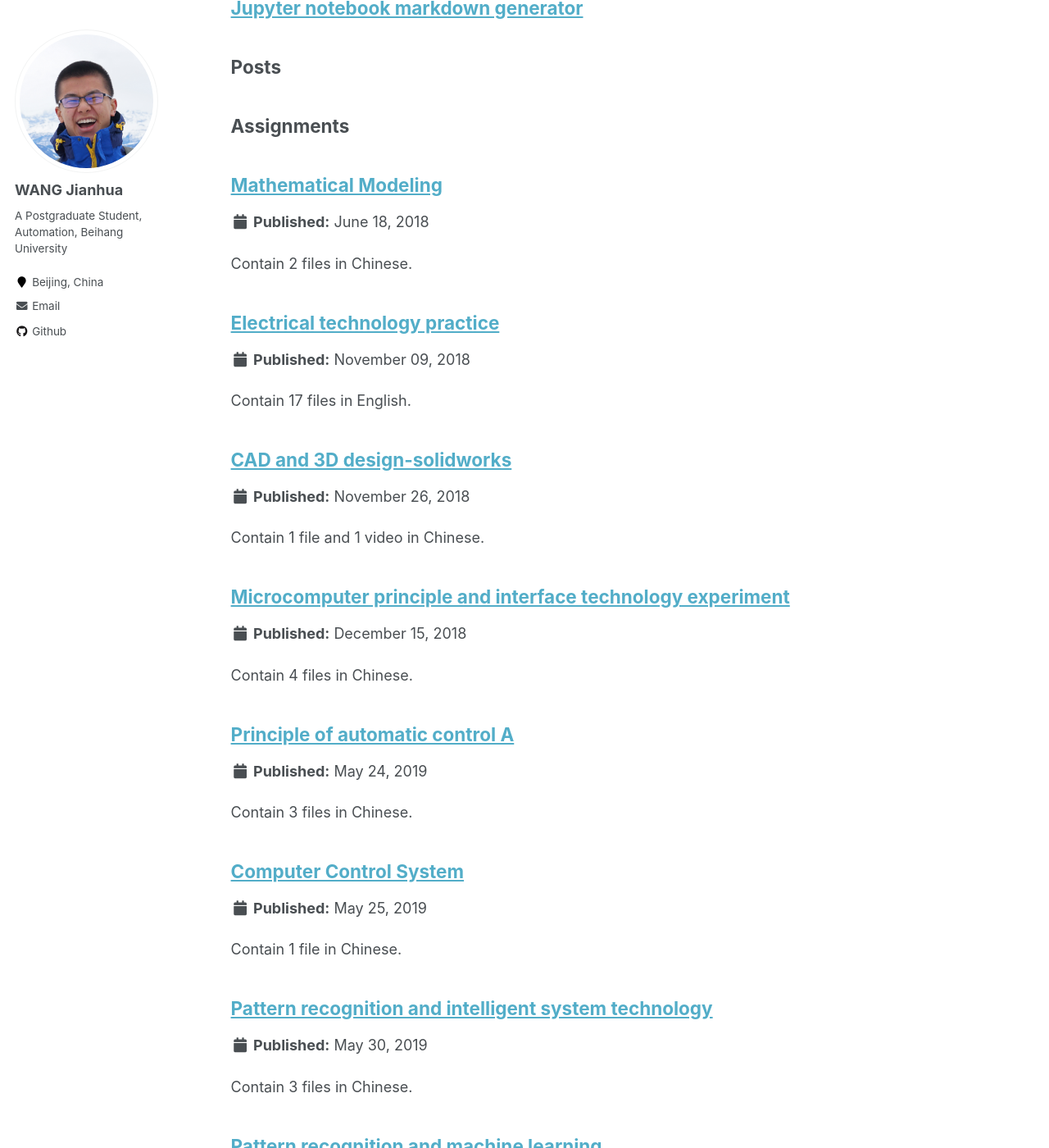
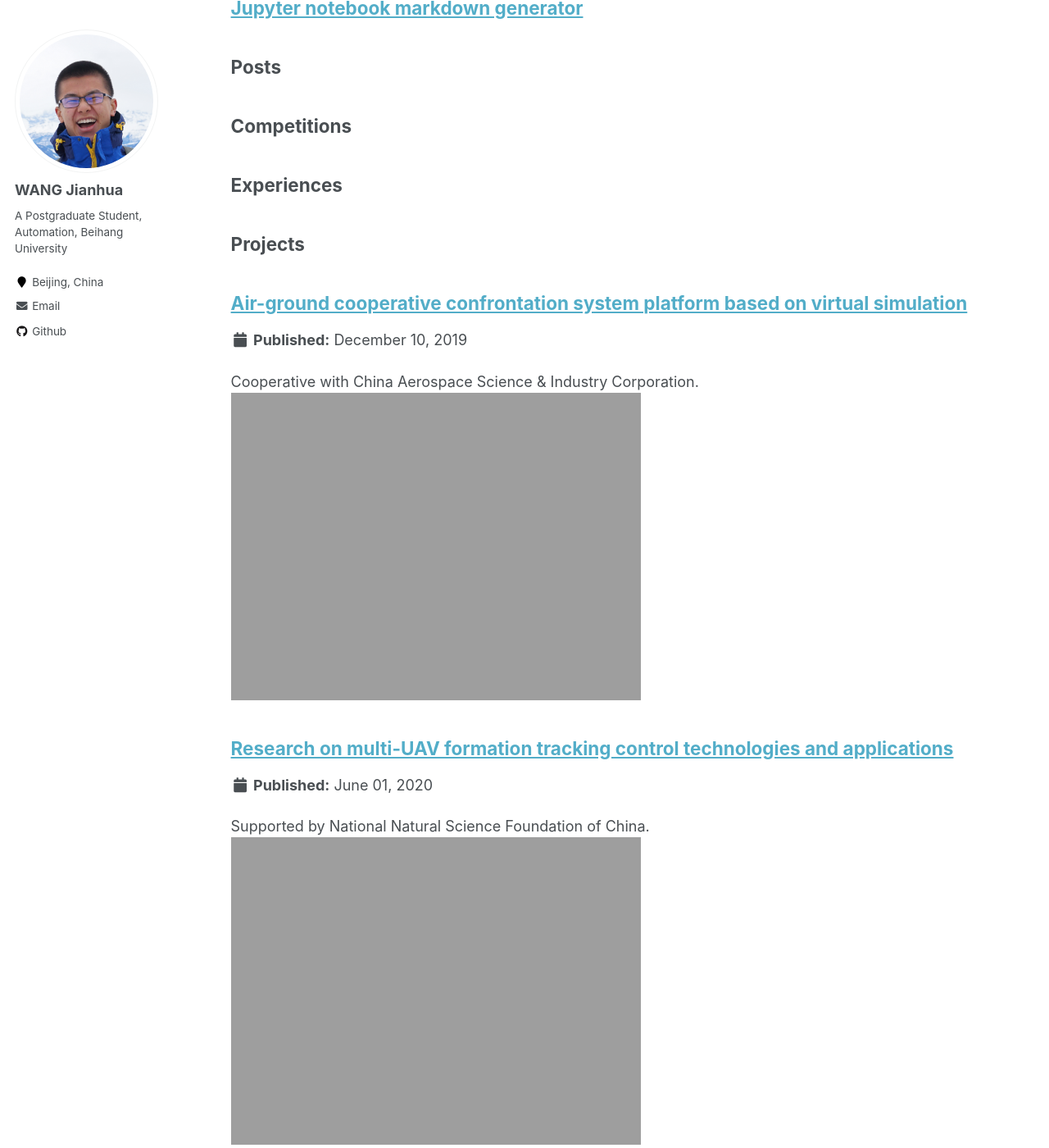
Before and after one commit to jianhua-WANG-ENS/old-homepage, a Jekyll site: the page built from _pages/sitemap.md, in a window 1280 px wide and 1400 px high, scrolled down 1437 px. Shown: the whole window at 82% size. Built offline with Jekyll 4.4.1, drawn with Linux system fonts in a browser that asks for light colours; some of the changed text lies outside the part shown.

Commit message:
Modify the Competitions bar

```diff
--- a/_Assignments/CAD and 3D design-solidworks.md
+++ /dev/null
@@ -1,25 +0,0 @@
----
-title: "CAD and 3D design-solidworks"
-collection: Assignments
-permalink: /Assignments/CAD and 3D design-solidworks
-excerpt: 'Contain 1 file and 1 video in Chinese.'
-date: 2018-11-26
----
-
-## Introduction
-
-|    Language     |  Chinese   |
-| :-------------: | :--------: |
-|     Credit      |     1      |
-| Number of files |     1      |
-|      Type       | Assignment |
-
-Through the systematic introduction of the CAD software Solidworks standard drawing tools and feature commands, combined with several design example demonstrations, students can master the basic skills of using Solidworks software for 3D design.
-
-**Video：**
-<iframe width="560" height="315" src="https://www.youtube.com/embed/MCbdPn2Xo3s" frameborder="0" allow="accelerometer; autoplay; encrypted-media; gyroscope; picture-in-picture" allowfullscreen></iframe>
-
-
-## Files
-
-Designing Documents can be downloaded <a href="http://Li-jinjie.github.io/files/CAD and 3D design-solidworks/file.rar" target="_blank">here</a>
--- a/_Assignments/Computer-control-system.md
+++ /dev/null
@@ -1,24 +0,0 @@
----
-title: "Computer Control System"
-collection: Assignments
-permalink: /Assignments/Computer-control-system
-excerpt: 'Contain 1 file in Chinese.'
-date: 2019-05-25
----
-
-## Introduction
-
-|   Language   | Chinese    |
-| :----------: | :----------: |
-|    Credit    | 2          |
-| Number of files | 1          |
-|  Type  | Assignment |
-
-
-This course is mainly to solve the computer control problems in the fast dynamic process, precise modeling, and design of the moving body control. It focuses on the basic theory of discrete systems, the analysis design method, and the general computer control system implementation technology.
-
-<img src="https://s2.ax1x.com/2019/07/28/eQq1FP.png" alt="eQq1FP.png" border="0" />
-
-## Files
-
-The report of my final assignment can be opened <a href="http://Li-jinjie.github.io/files/Computer control system/The great assignment.pdf" target="_blank">here</a>
--- a/_Assignments/DSP.md
+++ /dev/null
@@ -1,37 +0,0 @@
----
-title: "Digital Signal Processing"
-collection: Assignments
-permalink: /Assignments/DSP
-excerpt: 'Contain 2 files in Chinese.'
-# venue: 'DSP'
-date: 2019-06-21
----
-
-## Introduction
-
-|    Language     |          Chinese          |
-| :-------------: | :-----------------------: |
-|     Credit      | 2.5(Theory)+1(Experiment) |
-| Number of files |             2             |
-|      Type       |    Experiment Reports     |
-
-**Theory:**
-
-The main contents of this course include: time-domain, frequency-domain and Z-domain analysis methods for discrete-time signals and systems; sampling theory and application of discrete-time signals; basic concepts, calculation methods and typical applications of discrete Fourier transform; Filter architecture and design methods, the finite-length effect analysis of digital signal processing systems, and more.
-
-**Experiment:**
-
-1. Typical signal time domain analysis and processing experiment
-2. Frequency domain analysis and processing experiments of typical signals
-3. IIR and FIR digital filter design experiment
-4. Analysis and processing experiments of typical engineering signals
-
-<img src="https://s2.ax1x.com/2019/07/28/eQbbaq.jpg" alt="eQbbaq.jpg" border="0" />
-
-## Files
-
-The experiment reports can be opened from the links below:
-
-<a href="http://Li-jinjie.github.io/files/DSP/hardware experiment.pdf" target="_blank">Hardware part</a> (TMS320F28335)
-
-<a href="http://Li-jinjie.github.io/files/DSP/software experiment.pdf" target="_blank">Software part</a> (MATLAB)
--- a/_Assignments/Electrical technology practice.md
+++ /dev/null
@@ -1,57 +0,0 @@
----
-title: "Electrical technology practice"
-collection: Assignments
-permalink: /Assignments/Electrical technology practice
-excerpt: 'Contain 17 files in English.'
-date: 2018-11-9
----
-
-## Introduction
-
-|    Language     |           English           |
-| :-------------: | :-------------------------: |
-|     Credit      | 2(2018 Spring)+2(2018 Fall) |
-| Number of files |             17              |
-|      Type       |  Experiments & Assignments  |
-
- "Electrical Technology Practice" is an experimental-oriented course, which aims: cultivate students' initial engineering and technical skills in circuits, analog electronic circuits, and digital circuits; learn to use common electronic instruments for circuits;  consolidate and deepen the primary theoretical knowledge of the prerequisite courses, and indeed combine theory with practice.
-
-## Files
-
-Analog circuit experiments:
-
-1. <a href="http://Li-jinjie.github.io/files/Electrical technology practice/A Experiment 2 Line Frequency Alternating Current Source.pdf" target="_blank">Line Frequency Alternating Current Source</a>
-
-2. <a href="http://Li-jinjie.github.io/files/Electrical technology practice/A Experiment 3 Two-port Networks and Applications.pdf" target="_blank">Two-port Networks and Applications</a>
-
-3. <a href="http://Li-jinjie.github.io/files/Electrical technology practice/A Experiment 4 The Frequency Characteristics and Square Wave Response of Circuits.pdf" target="_blank">The Frequency Characteristics and Square Wave Response of Circuits</a>
-
-4. <a href="http://Li-jinjie.github.io/files/Electrical technology practice/A Experiment 5 Common-Emitter Amplifier.pdf" target="_blank">Common-Emitter Amplifier</a>
-
-5. <a href="http://Li-jinjie.github.io/files/Electrical technology practice/A Experiment 6 Integrated Operational Amplifier_1.pdf" target="_blank">Integrated Operational Amplifier_1</a>
-
-6. <a href="http://Li-jinjie.github.io/files/Electrical technology practice/A Experiment 7 Integrated Operational Amplifier_2.pdf" target="_blank">Integrated Operational Amplifier_2</a>
-
-7. <a href="http://Li-jinjie.github.io/files/Electrical technology practice/A Experiment 8 Adjustment and Measurement of Power Amplifiers.pdf" target="_blank">Adjustment and Measurement of Power Amplifiers</a>
-
-8. <a href="http://Li-jinjie.github.io/files/Electrical technology practice/A Experiment 9 Power Supply.pdf" target="_blank">Power Supply</a>
-
-Digital circuit experiments:
-
-1. <a href="http://Li-jinjie.github.io/files/Electrical technology practice/D Experiment 1 The 555 Timer Applications.pdf" target="_blank">The 555 Timer Applications</a>
-
-2. <a href="http://Li-jinjie.github.io/files/Electrical technology practice/D Experiment 3 Combinational Logic and Sequential Logic Circuit Design.pdf" target="_blank">Combinational Logic and Sequential Logic Circuit Design</a>
-
-3. <a href="http://Li-jinjie.github.io/files/Electrical technology practice/D Experiment 4 Simple Digital Cymometer.pdf" target="_blank">Simple Digital Cymometer</a>
-
-4. <a href="http://Li-jinjie.github.io/files/Electrical technology practice/D Experiment 5 Sequential Lock.pdf" target="_blank">Sequential Lock</a>
-
-5. <a href="http://Li-jinjie.github.io/files/Electrical technology practice/D Experiment 6 Digitalized Signal Generator.pdf" target="_blank">Digitalized Signal Generator</a>
-
-6. <a href="http://Li-jinjie.github.io/files/Electrical technology practice/D Experiment 7 Dynamic Scan Display System Design.pdf" target="_blank">Dynamic Scan Display System Design</a>
-
-7. <a href="http://Li-jinjie.github.io/files/Electrical technology practice/Experiment of FPGA.pdf" target="_blank">A experiment of FPGA</a>
-
-Assignment:
-
-The report of 'Design of voice-activated snake game based on FPGA' can be opened <a href="http://Li-jinjie.github.io/files/Electrical technology practice/Design of voice-activated snake game based on FPGA.pdf" target="_blank">here</a> & <a href="http://Li-jinjie.github.io/files/Electrical technology practice/snake game PPT.pdf" target="_blank">PPT</a>
--- a/_Assignments/Mathematical Modeling.md
+++ /dev/null
@@ -1,33 +0,0 @@
----
-title: "Mathematical Modeling"
-collection: Assignments
-permalink: /Assignments/Mathematical Modeling
-excerpt: 'Contain 2 files in Chinese.'
-date: 2018-06-18
----
-
-## Introduction
-
-|    Language     |  Chinese   |
-| :-------------: | :--------: |
-|     Credit      |     3      |
-| Number of files |     2      |
-|      Type       | Assignment |
-
- This course focuses on how to propose mathematical models from practical problems and how to solve practical problems through mathematical modeling.
-
-**Question**
-There is a hot drink with too high temperature and a glass of ice water. To drink the hot drink as soon as possible, you need to use ice water to cool the hot beverage.
-There are two cooling strategies:
-
-1. Pour ice water into the hot drink immediately.
-2. Wait for the hot drink to cool to a specific temperature, then pour the ice water into it.
-
-By establishing a mathematical model find which strategy allows the hot drinks to cool as quickly as possible.
-<img src="https://s2.ax1x.com/2019/07/28/eQQWUs.gif" alt="eQQWUs.gif" border="0" />
-
-## Files
-
-<a href="http://Li-jinjie.github.io/files/Mathematical Modeling/Final assignment.pdf" target="_blank">Report</a>
-
-<a href="http://Li-jinjie.github.io/files/Mathematical Modeling/Final.pdf" target="_blank">PPT</a>
--- a/_Assignments/Microcomputer principle and interface technology experiment.md
+++ /dev/null
@@ -1,29 +0,0 @@
----
-title: "Microcomputer principle and interface technology experiment"
-collection: Assignments
-permalink: /Assignments/Microcomputer principle and interface technology experiment
-excerpt: 'Contain 4 files in Chinese.'
-date: 2018-12-15
----
-
-## Introduction
-
-|    Language     |         Chinese         |
-| :-------------: | :---------------------: |
-|     Credit      | 3(Theory)+1(Experiment) |
-| Number of files |            4            |
-|      Type       |   Experiment reports    |
-
- This course will enable students to have a deeper understanding of the composition and working principle of the computer, to understand how the computer controls the external device by executing instructions and enable students to master the skills of writing programs in assembly language by learning this course, the use of the computer interface circuit and the general design method, as well as the initial ability to comprehensively apply computer software and hardware.
-
-## Files
-
-The experiment reports can be opened from links below:
-
-<a href="http://Li-jinjie.github.io/files/Microcomputer principle and interface technology experiment/Experiment1.pdf" target="_blank">Experiment 1</a>
-
-<a href="http://Li-jinjie.github.io/files/Microcomputer principle and interface technology experiment/Experiment2.pdf" target="_blank">Experiment 2</a>
-
-<a href="http://Li-jinjie.github.io/files/Microcomputer principle and interface technology experiment/Experiment3.pdf" target="_blank">Experiment 3</a>
-
-<a href="http://Li-jinjie.github.io/files/Microcomputer principle and interface technology experiment/Experiment4.pdf" target="_blank">Experiment 4</a>
--- a/_Assignments/Pattern recognition and intelligent system technology.md
+++ /dev/null
@@ -1,34 +0,0 @@
----
-title: "Pattern recognition and intelligent system technology"
-collection: Assignments
-permalink: /Assignments/Pattern recognition and intelligent system technology
-excerpt: 'Contain 3 files in Chinese.'
-# venue: 'Pattern recognition and intelligent system technology'
-date: 2019-05-30
----
-
-## Introduction
-
-|   Language   |  Chinese   |
-| :----------: | :--------: |
-|    Credit    |    2.5     |
-| Number of files |     3      |
-|  Type  | Assignment |
-
-
-This course includes basic knowledge of the following fields:
-1. Pattern recognition
-2. Digital image processing
-3. Problem-solving
-
-## Files
-
-1. Learn and classify data by Perception algorithm, SVM algorithm, and Full connected Neural Networks algorithm
-   <a href="http://Li-jinjie.github.io/files/Pattern recognition and intelligent system technology/Assignment of Pattern Recognition.pdf" target="_blank">Report</a>
-2. Palmprint identification by Gabor filters
-  <a href="http://Li-jinjie.github.io/files/Pattern recognition and intelligent system technology/Assignment of Digital Image Processing.pdf" target="_blank">Report</a>
-
-      <img src="https://s2.ax1x.com/2019/10/16/KkVQ4e.jpg" alt="KkVQ4e.jpg" border="0" width="300" />
-
-3. Priests and Devils problem
-   <a href="http://Li-jinjie.github.io/files/Pattern recognition and intelligent system technology/Assignment of Artificial Intelligence.pdf" target="_blank">Report</a>  or <a href="https://github.com/Li-Jinjie/Priests-and-Devils-problem-by-MATLAB" target="_blank">Code</a>
--- a/_Assignments/Pattern recognition and machine learning.md
+++ /dev/null
@@ -1,30 +0,0 @@
----
-title: "Pattern recognition and machine learning"
-collection: Assignments
-permalink: /Assignments/Pattern recognition and machine learning
-excerpt: 'Contain 4 files in Chinese.'
-# venue: 'Pattern recognition and machine learning'
-date: 2019-06-15
----
-
-## Introduction
-
-|   Language   |  Chinese   |
-| :----------: | :--------: |
-|    Credit    |    2.5     |
-| Number of files |     4      |
-|  Type  | Experiment & Assignment |
-
-This course mainly includes: basic concepts and methods of pattern recognition and machine learning; perceptron algorithm; classifier design based on Bayesian risk decision; linear discriminant function; feature extraction and selection; supervised learning; artificial neural network; support vector machine; Decision tree; unsupervised learning and semi-supervised learning.
-
-
-## Files
-
-1. A coin, tossing a hundred times is face-up. What is the probability of throwing a face-up again?
-   <a href="http://Li-jinjie.github.io/files/Pattern recognition and machine learning/A1_Toss a coin.pdf" target="_blank">Report</a>
-2. Perceptron Learning toward Linear Classification
-   <a href="http://Li-jinjie.github.io/files/Pattern recognition and machine learning/A2_Linear Perception.pdf" target="_blank">Report</a>
-3. Decision Tree Learning for Classification (IRIS dataset)
-   <a href="http://Li-jinjie.github.io/files/Pattern recognition and machine learning/A3_Decision Tree.pdf" target="_blank">Report</a>
-4. Neural Networks and Back Propagation (IRIS dataset)
-   <a href="http://Li-jinjie.github.io/files/Pattern recognition and machine learning/A4_BP.pdf" target="_blank">Report</a>
--- a/_Assignments/Principle of automatic control A.md
+++ /dev/null
@@ -1,27 +0,0 @@
----
-title: "Principle of automatic control A"
-collection: Assignments
-permalink: /Assignments/Principle of automatic control A
-excerpt: 'Contain 3 files in Chinese.'
-# venue: 'Principle of automatic control A'
-date: 2019-05-24
----
-
-## Introduction
-
-|    Language     |            Chinese             |
-| :-------------: | :----------------------------: |
-|     Credit      | 3+1(18 Fall), 2+0.5(19 Spring) |
-| Number of files |               3                |
-|      Type       |       Experiment reports       |
-
-This course mainly includes: Introduction, Mathematical modeling, Time domain analysis, Root locus method, Frequency response, Control Systems design, Sampling system theory, State space analysis method for linear continuous systems and Nonlinear system theory.
-
-## Files
-The report of 8 automatic control experiments can be opened from the links below:
-
-   <a href="http://Li-jinjie.github.io/files/Principle of automatic control A/experiment1-2.pdf" target="_blank">Experiment 1-2</a>
-
-   <a href="http://Li-jinjie.github.io/files/Principle of automatic control A/experiment3-5.1.pdf" target="_blank">Experiment 3-5.1</a>
-
-   <a href="http://Li-jinjie.github.io/files/Principle of automatic control A/experiment5.2-8.pdf" target="_blank">Experiment 5.2-8</a>
--- a/_config.yml
+++ b/_config.yml
@@ -184,7 +184,7 @@ collections:
   Projects:
     output: true
     permalink: /:collection/:path/
-  Assignments:
+  Competitions:
     output: true
     permalink: /:collection/:path/
   Experiences:
@@ -232,10 +232,10 @@ defaults:
       # read_time: false
       share: false
       comments: false
-  # _Assignments
+  # _Competitions
   - scope:
       path: ""
-      type: Assignments
+      type: Competitions
     values:
       layout: single
       author_profile: true
--- a/_data/navigation.yml
+++ b/_data/navigation.yml
@@ -8,7 +8,7 @@ main:
     url: /Projects/
 
   - title: "Competitions"
-    url: /Assignments/
+    url: /Competitions/
 
   - title: "Experiences"
     url: /Experiences/
```
Also changed, not shown: _pages/Competitions.md (added, +22 -0 lines), _pages/homework.md (deleted, +0 -17 lines).
